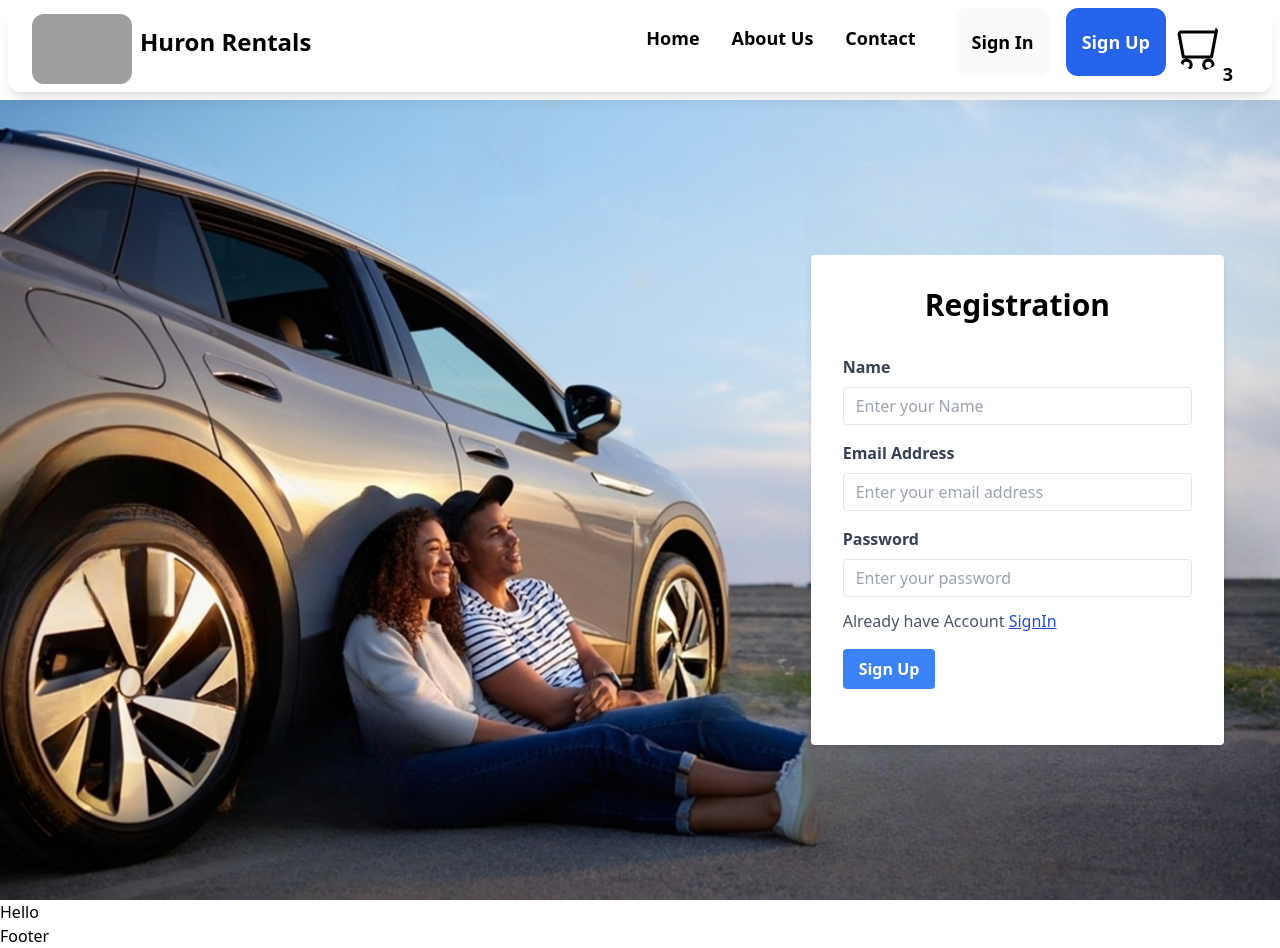
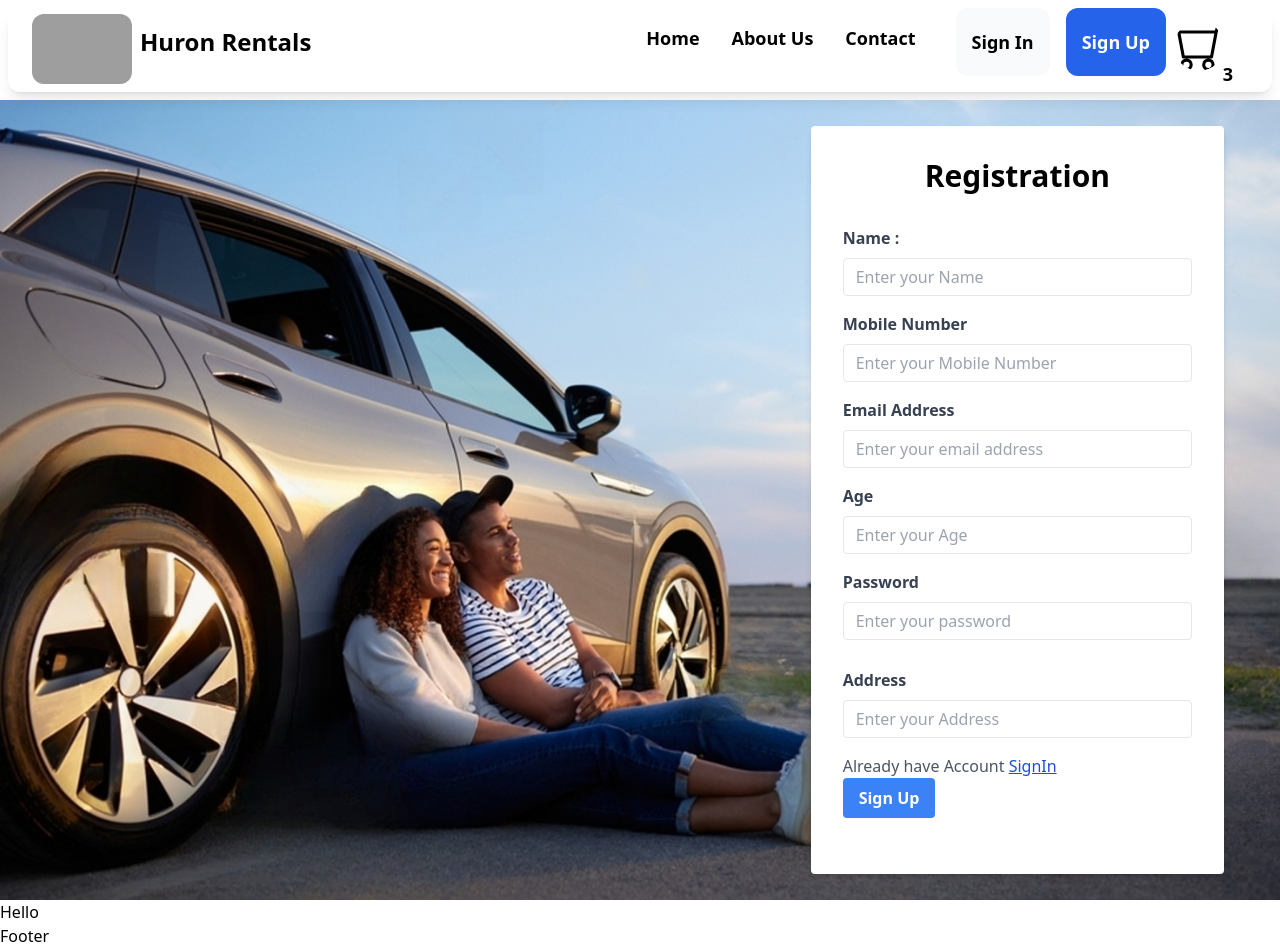
Before and after one commit to Gourav19042000/automobile_rental_system_, a React (Create React App) app: page /signUp in a window 1280 px wide. Built offline with nearby package versions, Linux system fonts and the light colour scheme; grey boxes are pictures that could not be loaded.

Commit message:
customer creation

```diff
--- a/package.json
+++ b/package.json
@@ -1,4 +1,5 @@
 {
+  "homepage": "https://vishnu-vardhan-reddy-adena.github.io/automobile_rental_system_",
   "name": "automobile_rental_system",
   "version": "0.1.0",
   "private": true,
@@ -17,7 +18,9 @@
     "web-vitals": "^2.1.4"
   },
   "scripts": {
-    "start": "react-scripts start",
+    "predeploy": "npm run build",
+    "deploy": "gh-pages -d build",
+    "start": " react-scripts start",
     "build": "react-scripts build",
     "test": "react-scripts test",
     "eject": "react-scripts eject"
@@ -42,6 +45,7 @@
   },
   "devDependencies": {
     "@babel/plugin-proposal-private-property-in-object": "^7.21.11",
+    "gh-pages": "^6.0.0",
     "tailwindcss": "^3.3.5"
   },
   "description": "This project was bootstrapped with [Create React App](https://github.com/facebook/create-react-app).",
--- a/src/components/Body.js
+++ b/src/components/Body.js
@@ -2,7 +2,6 @@ import React, { useState } from "react";
 import CarCard from "./CarCard";
 
 const Body = () => {
-
   const [items, setItems] = useState([]);
   async function getCarData() {
     const data = await fetch(
--- a/src/components/CarCard.js
+++ b/src/components/CarCard.js
@@ -38,7 +38,6 @@ const CarCard = ({
               {pricing.payable_amount}
             </h1>
             <hr class="h-px my-2 bg-gray-200 border-0 dark:bg-gray-700"></hr>
-
           </div>
           <div className="justify-center">
             {quantity === 0 ? (
--- a/src/components/SignUpPage.js
+++ b/src/components/SignUpPage.js
@@ -1,33 +1,102 @@
-import React from "react";
+import React, { useState } from "react";
+import axios from "axios";
 import { Link } from "react-router-dom";
 import SignUpPageImg from "../assets/SignUpPageImg.jpeg";
+
 const SignUpPage = () => {
+  const [signUpData, setSignUpData] = useState({
+    Name: "",
+    Address: "",
+    License: "",
+    Age: "",
+    Email: "",
+    Phone: "",
+    PassWord: "",
+  });
+  const onChanges = (e) => {
+    const { id, value } = e.target;
+    setSignUpData((preData) => ({
+      ...preData,
+      [id]: value,
+    }));
+    console.log(e.target.value);
+  };
+  const onSubmitForms = async (e) => {
+    e.preventDefault();
+
+    try {
+      // Validate the form data here if needed
+
+      // Send data to the backend using Axios
+      const response = await axios.post(
+        "http://localhost:5043/api/Customers",
+        signUpData
+      );
+
+      console.log("Form submitted successfully:", response.data);
+
+      // Optionally, reset the form after successful submission
+      setSignUpData({
+        Name: "",
+        Address: "",
+        License: "",
+        Age: '',
+        Email: "",
+        Phone: "",
+        PassWord: "",
+      });
+    } catch (error) {
+      console.error("Error submitting form data:", error);
+
+      // Optionally, handle specific errors or display a user-friendly message
+    }
+  };
+
+
   return (
     <>
-      {
-        //background-image:url()"}>
-      }
-      <div >
+      <div>
         <div
           className="bg-cover bg-center bg-fixed"
           style={{ backgroundImage: `url(${SignUpPageImg})` }}
         >
           <div className="h-screen flex justify-end mr-10 items-center">
             <div className="bg-white mx-4 p-8 rounded shadow-md w-full md:w-1/2 lg:w-1/3">
-              <h1 className="text-3xl font-bold mb-8 text-center">Registration</h1>
-              <form>
-              <div className="mb-4">
+              <h1 className="text-3xl font-bold mb-8 text-center">
+                Registration
+              </h1>
+              <form onSubmit={onSubmitForms}>
+                <div className="mb-4">
                   <label
                     className="block font-semibold text-gray-700 mb-2"
                     for="name"
                   >
-                    Name
+                    Name :
                   </label>
                   <input
                     className="border rounded w-full py-2 px-3 text-gray-700 leading-tight focus:outline-none focus:shadow-outline"
-                    id="name"
+                    id="Name"
                     type="text"
+                    value={signUpData.Name}
+                    onChange={onChanges}
                     placeholder="Enter your Name"
+                  />
+                </div>
+                <div className="mb-4">
+                  <label
+                    className="block font-semibold text-gray-700 mb-2"
+                    for="mobilenumber"
+                  >
+                    Mobile Number
+                  </label>
+
+                  <input
+                    className="border rounded w-full py-2 px-3 text-gray-700 leading-tight focus:outline-none focus:shadow-outline"
+                    id="Phone"
+                    type="text"
+                    value={signUpData.Phone}
+                    onChange={onChanges}
+                    placeholder="Enter your Mobile Number"
                   />
                 </div>
                 <div className="mb-4">
@@ -39,9 +108,27 @@ const SignUpPage = () => {
                   </label>
                   <input
                     className="border rounded w-full py-2 px-3 text-gray-700 leading-tight focus:outline-none focus:shadow-outline"
-                    id="email"
+                    id="Email"
                     type="email"
+                    value={signUpData.Email}
+                    onChange={onChanges}
                     placeholder="Enter your email address"
+                  />
+                </div>
+                <div className="mb-4">
+                  <label
+                    className="block font-semibold text-gray-700 mb-2"
+                    for="age"
+                  >
+                    Age
+                  </label>
+                  <input
+                    className="border rounded w-full py-2 px-3 text-gray-700 leading-tight focus:outline-none focus:shadow-outline"
+                    id="Age"
+                    type="text"
+                    onChange={onChanges}
+                    value={signUpData.Age}
+                    placeholder="Enter your Age"
                   />
                 </div>
                 <div className="mb-4">
@@ -53,18 +140,41 @@ const SignUpPage = () => {
                   </label>
                   <input
                     className="border rounded w-full py-2 px-3 text-gray-700 mb-3 leading-tight focus:outline-none focus:shadow-outline"
-                    id="password"
+                    id="PassWord"
                     type="password"
+                    onChange={onChanges}
+                    value={signUpData.PassWord}
                     placeholder="Enter your password"
                   />
-                  <p className="text-gray-600 hover:text-gray-800" href="#">
-                    Already have Account <Link to ="/signIn" className="text-blue-700 underline" >SignIn</Link>
+                </div>
+                <div className="mb-4">
+                  <label
+                    className="block font-semibold text-gray-700 mb-2"
+                    for="address"
+                  >
+                    Address
+                  </label>
+                  <input
+                    className="border rounded w-full py-2 px-3 text-gray-700 leading-tight focus:outline-none focus:shadow-outline"
+                    id="Address"
+                    type="text"
+                    value={signUpData.Address}
+                    onChange={onChanges}
+                    placeholder="Enter your Address"
+                  />
+                </div>
+                <div>
+                  <p className="text-gray-600 mt-2 hover:text-gray-800">
+                    Already have Account{" "}
+                    <Link to="/signIn" className="text-blue-700 underline">
+                      SignIn
+                    </Link>
                   </p>
                 </div>
                 <div className="mb-6">
                   <button
                     className="bg-blue-500 hover:bg-blue-700 text-white font-bold py-2 px-4 rounded focus:outline-none focus:shadow-outline"
-                    type="button"
+                    type="submit"
                   >
                     Sign Up
                   </button>
@@ -74,7 +184,6 @@ const SignUpPage = () => {
           </div>
         </div>
       </div>
-
     </>
   );
 };
--- a/src/components/api.js
+++ /dev/null
@@ -1,23 +0,0 @@
-import React, { useEffect, useState } from "react";
-
-const Apicall = () => {
-const [automobiles,setAutomobiles] = useState([])
-
-  useEffect(() => {
-    callApi();
-  },[]);
-  async function callApi() {
-    const data = await fetch("http://localhost:5043/api/Cars");
-    const json = await data.json();
-    console.log(json);
-    setAutomobiles(json[1])
-  }
-  return (
-    <>
-      <div>Hello</div>
-      <h1>{automobiles.Brand}</h1>
-    </>
-  );
-};
-
-export default Apicall;
--- a/src/components/putform.js
+++ /dev/null
@@ -1,70 +0,0 @@
-import React, { useState } from 'react';
-
-const MyForm = () => {
-  const [formData, setFormData] = useState({
-    Name: '',
-    Address: '',
-    License: '',
-    Age: '',
-  });
-
-  const handleChange = (e) => {
-    const { name, value } = e.target;
-    setFormData((prevData) => ({
-      ...prevData,
-      [name]: value,
-    }));
-  };
-
-  const handleSubmit = async (e) => {
-    e.preventDefault();
-    try {
-      const response = await fetch('http://localhost:5043/api/Customers', {
-        method: 'POST',
-        headers: {
-          'Content-Type': 'application/json',
-        },
-        body: JSON.stringify(formData),
-      });
-
-      if (!response.ok) {
-        throw new Error('Network response was not ok');
-      }
-
-      const responseData = await response.json();
-      console.log('Data sent successfully:', responseData);
-      // You can handle the response data as needed
-    } catch (error) {
-      console.error('Error sending data to the API:', error.message);
-      // Handle errors
-    }
-  };
-
-  return (
-    <form onSubmit={handleSubmit}>
-      <label>
-        Name:
-        <input type="text" name="Name" value={formData.Name} onChange={handleChange} />
-      </label>
-      <br />
-      <label>
-        Address:
-        <input type="text" name="Address1" value={formData.Address1} onChange={handleChange} />
-      </label>
-      <br />
-      <label>
-        License:
-        <input type="text" name="License" value={formData.License} onChange={handleChange} />
-      </label>
-      <br />
-      <label>
-        Age:
-        <input type="number" name="Age" value={formData.Age} onChange={handleChange} />
-      </label>
-      <br />
-      <button type="submit">Submit</button>
-    </form>
-  );
-};
-
-export default MyForm;
```
Also changed, not shown: src/components/Header.js (+7 -3 lines), 1 other file (tests, documents, lock files or other folders).
